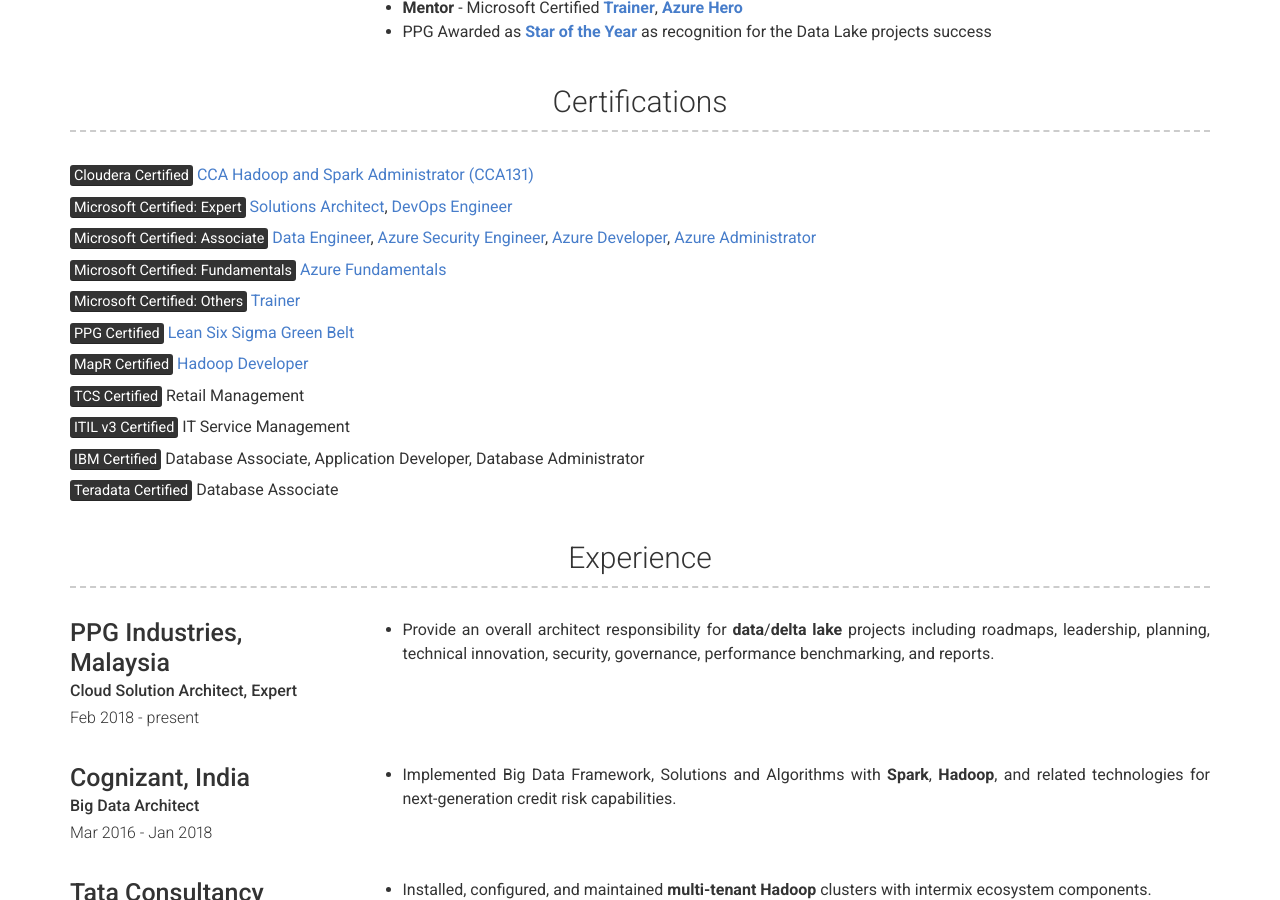
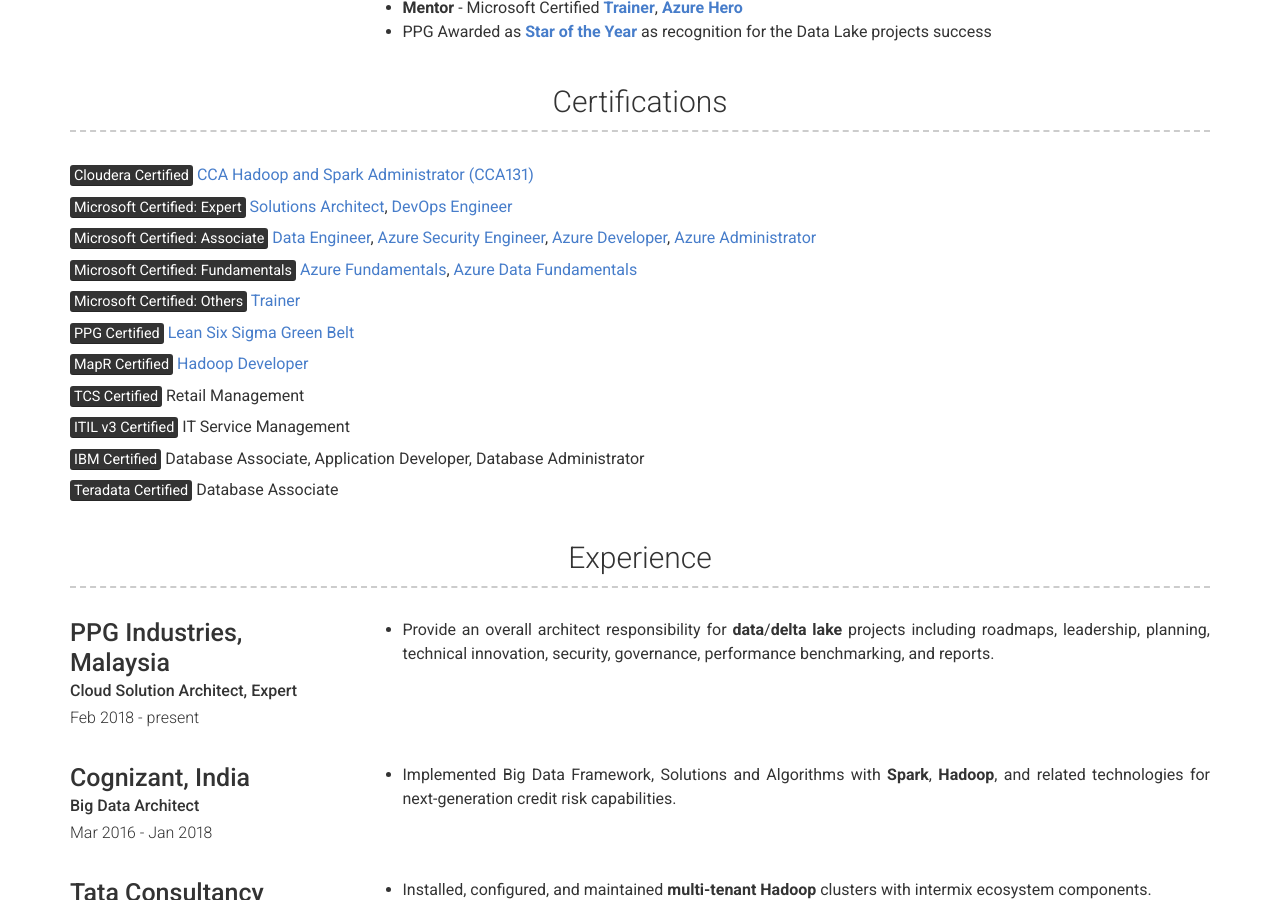
Before and after one commit to mohd-hasnain/mohd-hasnain.github.io, a Jekyll site: the page built from index.md, in a window 1280 px wide and 900 px high, scrolled down 714 px. Built offline with Jekyll 4.4.1, drawn with Linux system fonts in a browser that asks for light colours; nearby versions of some CDN libraries.

Commit message:
Update projects.yml

```diff
--- a/_data/projects.yml
+++ b/_data/projects.yml
@@ -11,7 +11,8 @@
       [Azure Developer](assets/main/Microsoft_Certified_Professional_Certificate_5.pdf),
       [Azure Administrator](assets/main/Microsoft_Certified_Professional_Certificate_4.pdf)
 
-      <mark>Microsoft Certified: Fundamentals</mark> [Azure Fundamentals](assets/main/Microsoft_Certified_Professional_Certificate_2.pdf)
+      <mark>Microsoft Certified: Fundamentals</mark> [Azure Fundamentals](assets/main/Microsoft_Certified_Professional_Certificate_2.pdf),
+      [Azure Data Fundamentals](assets/main/Microsoft_Certified_Professional_Certificate_8.pdf)
 
       <mark>Microsoft Certified: Others</mark> [Trainer](assets/main/Microsoft_Certified_Professional_Certificate_7.pdf)
 
```
